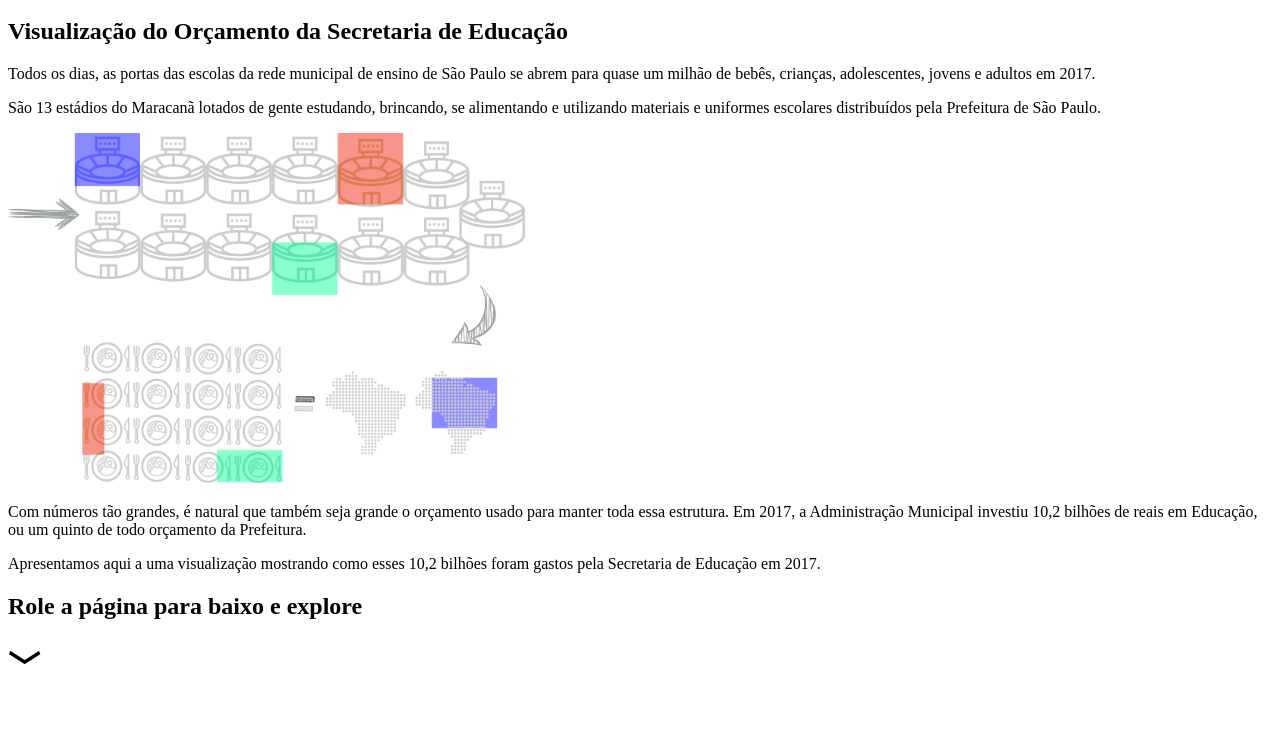
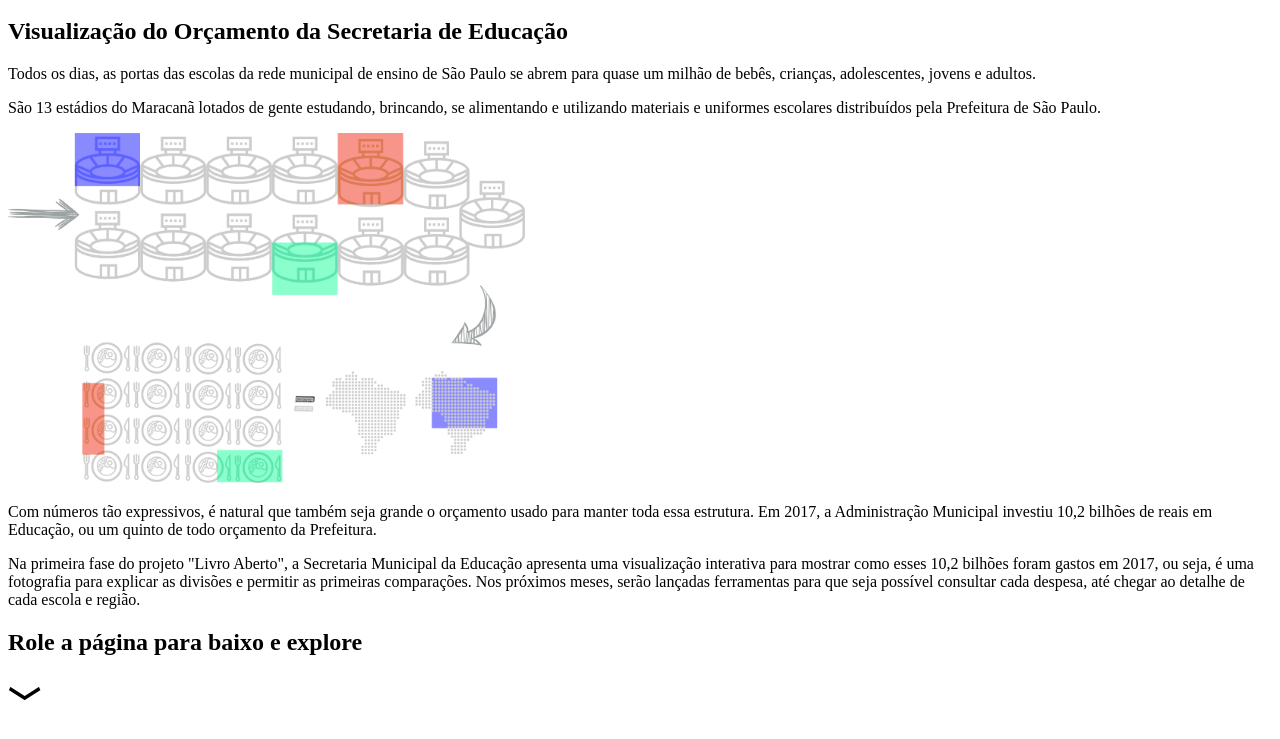
Before and after one commit to bplmp/orcamento-sme-visualizacao, a website: page src/index.html in a window 1280 px wide. Shown: the part 864-1603 px from the top of the page. Drawn offline with Linux system fonts and the light colour scheme; files whose address does not match are found by name.

Commit message:
Text fix

```diff
--- a/src/index.html
+++ b/src/index.html
@@ -4,7 +4,7 @@
     <meta charset="utf-8">
     <meta name="viewport" content="width=device-width, initial-scale=1, shrink-to-fit=no">
     <meta http-equiv="x-ua-compatible" content="ie=edge">
-    <title>Livro Aberto | Visualização do Orçamento da Secretaria Municipal de Educação</title>
+    <title>Livro Aberto | uma visualização interativa do Orçamento da Secretaria Municipal de Educação</title>
     <meta name="description" content="">
   </head>
   <body>
@@ -31,11 +31,11 @@
         <div class="full-section-row">
           <h1 class="text-center">Livro Aberto</h1>
           <h2 class="text-center">Visualização do Orçamento da Secretaria de Educação</h2>
-          <p>Todos os dias, as portas das escolas da rede municipal de ensino de São Paulo se abrem para quase um milhão de bebês, crianças, adolescentes, jovens e adultos em 2017.</p>
+          <p>Todos os dias, as portas das escolas da rede municipal de ensino de São Paulo se abrem para quase um milhão de bebês, crianças, adolescentes, jovens e adultos.</p>
           <p>São 13 estádios do Maracanã lotados de gente estudando, brincando, se alimentando e utilizando materiais e uniformes escolares distribuídos pela Prefeitura de São Paulo.</p>
           <img src="assets/images/comp-inv.png" alt="" class="img-responsive" style="max-height: 350px;">
-          <p>Com números tão grandes, é natural que também seja grande o orçamento usado para manter toda essa estrutura. Em 2017, a Administração Municipal investiu 10,2 bilhões de reais em Educação, ou um quinto de todo orçamento da Prefeitura.</p>
-          <p>Apresentamos aqui a uma visualização mostrando como esses 10,2 bilhões foram gastos pela Secretaria de Educação em 2017.</p>
+          <p>Com números tão expressivos, é natural que também seja grande o orçamento usado para manter toda essa estrutura. Em 2017, a Administração Municipal investiu 10,2 bilhões de reais em Educação, ou um quinto de todo orçamento da Prefeitura.</p>
+          <p>Na primeira fase do projeto "Livro Aberto", a Secretaria Municipal da Educação apresenta uma visualização interativa para mostrar como esses 10,2 bilhões foram gastos em 2017, ou seja, é uma fotografia para explicar as divisões e permitir as primeiras comparações. Nos próximos meses, serão lançadas ferramentas para que seja possível consultar cada despesa, até chegar ao detalhe de cada escola e região.</p>
           <h2 class="text-center">Role a página para baixo e explore</h2>
           <h1 class="text-center">﹀</h1>
         </div>
```
